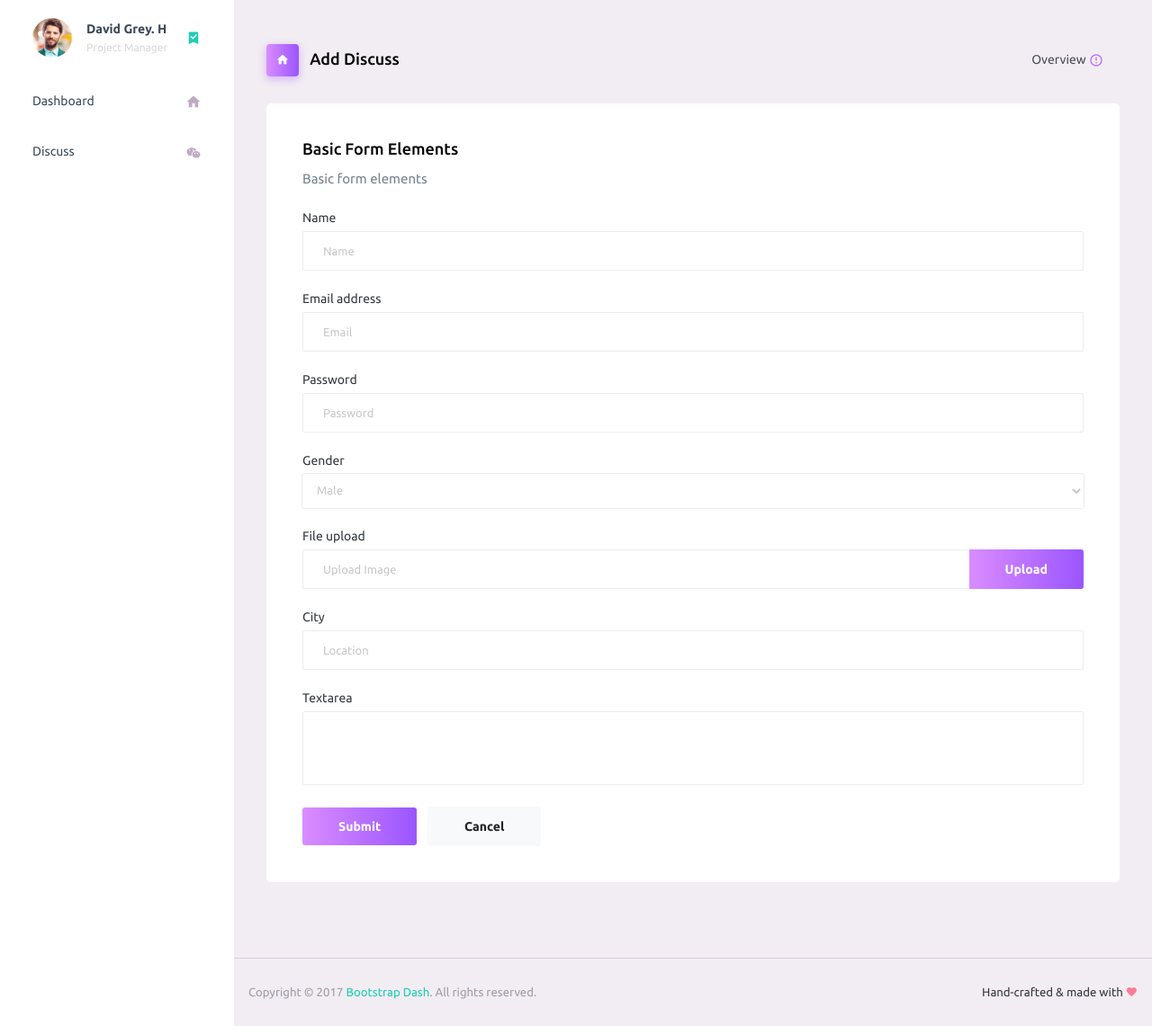
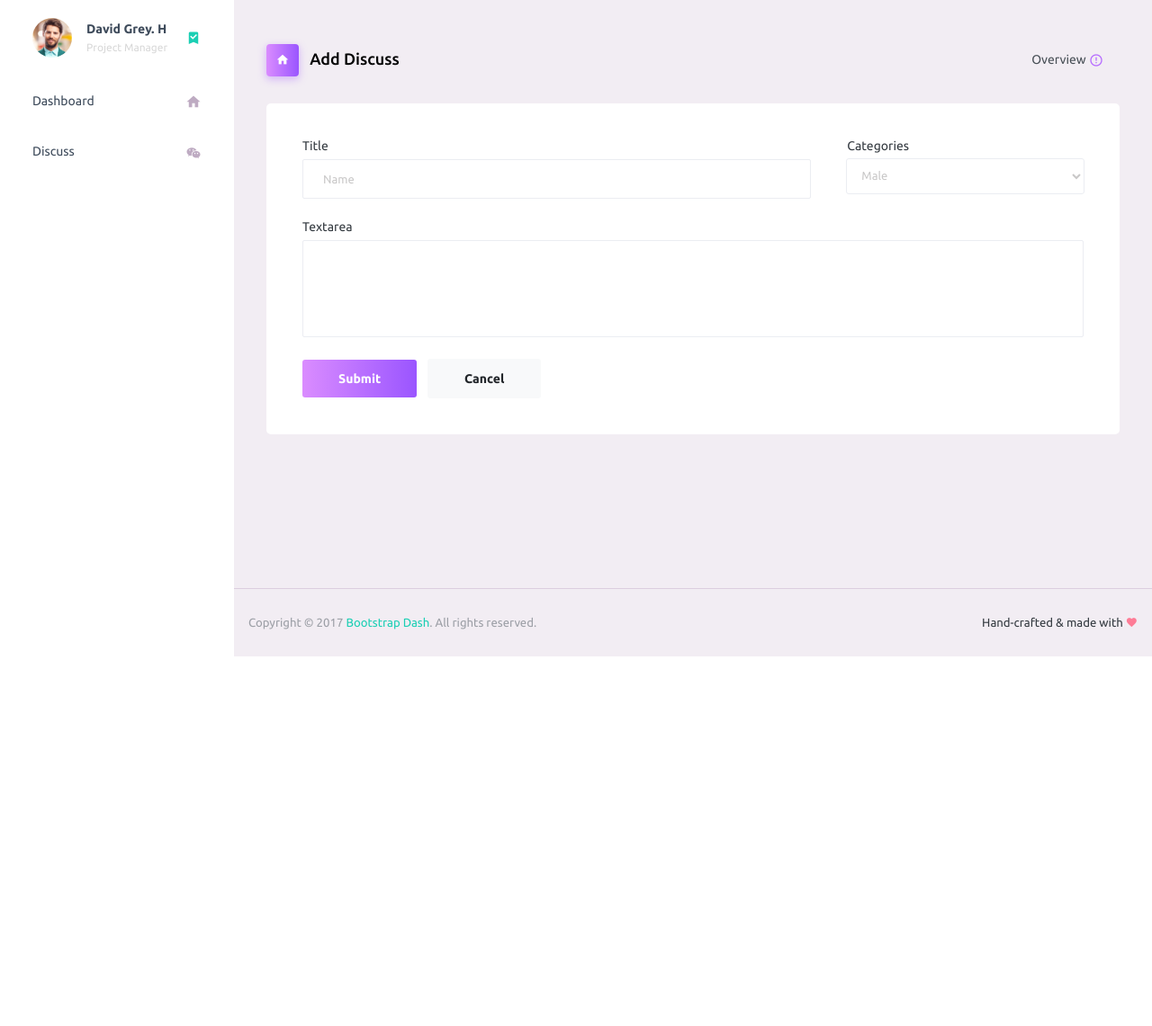
Before and after one commit to capteinn/wediscuss.id, a CodeIgniter app: page /database/index.php/discuss/add in a window 1280 px wide. Shown: the part 70-1211 px from the top of the page at 90% size. After the commit the page ends 800 px from the top, so only its background shows below. Run offline with CodeIgniter, Linux system fonts and the light colour scheme; some libraries are stand-ins or nearby versions.

Commit message:
fix add discuss view

```diff
--- a/application/views/user/add_discuss.php
+++ b/application/views/user/add_discuss.php
@@ -2,47 +2,27 @@
   <div class="col-12 grid-margin stretch-card">
     <div class="card">
       <div class="card-body">
-        <h4 class="card-title">Basic form elements</h4>
-        <p class="card-description">
-          Basic form elements
-        </p>
         <form class="forms-sample">
+          <div class="row">
+            <div class="col-8">
               <div class="form-group">
-            <label for="exampleInputName1">Name</label>
+                <label for="exampleInputName1">Title</label>
                 <input type="text" class="form-control" id="exampleInputName1" placeholder="Name">
               </div>
+            </div>
+            <div class="col-4">
               <div class="form-group">
-            <label for="exampleInputEmail3">Email address</label>
-            <input type="email" class="form-control" id="exampleInputEmail3" placeholder="Email">
-          </div>
-          <div class="form-group">
-            <label for="exampleInputPassword4">Password</label>
-            <input type="password" class="form-control" id="exampleInputPassword4" placeholder="Password">
-          </div>
-          <div class="form-group">
-            <label for="exampleSelectGender">Gender</label>
+                <label for="exampleSelectGender">Categories</label>
                 <select class="form-control" id="exampleSelectGender">
                   <option>Male</option>
                   <option>Female</option>
                 </select>
               </div>
-          <div class="form-group">
-            <label>File upload</label>
-            <input type="file" name="img[]" class="file-upload-default">
-            <div class="input-group col-xs-12">
-              <input type="text" class="form-control file-upload-info" disabled placeholder="Upload Image">
-              <span class="input-group-append">
-                <button class="file-upload-browse btn btn-gradient-primary" type="button">Upload</button>
-              </span>
             </div>
           </div>
           <div class="form-group">
-            <label for="exampleInputCity1">City</label>
-            <input type="text" class="form-control" id="exampleInputCity1" placeholder="Location">
-          </div>
-          <div class="form-group">
             <label for="exampleTextarea1">Textarea</label>
-            <textarea class="form-control" id="exampleTextarea1" rows="4"></textarea>
+            <textarea class="form-control" id="exampleTextarea1" rows="6"></textarea>
           </div>
           <button type="submit" class="btn btn-gradient-primary mr-2">Submit</button>
           <button class="btn btn-light">Cancel</button>
```
Lines whose indentation alone changed are shown as unchanged.
